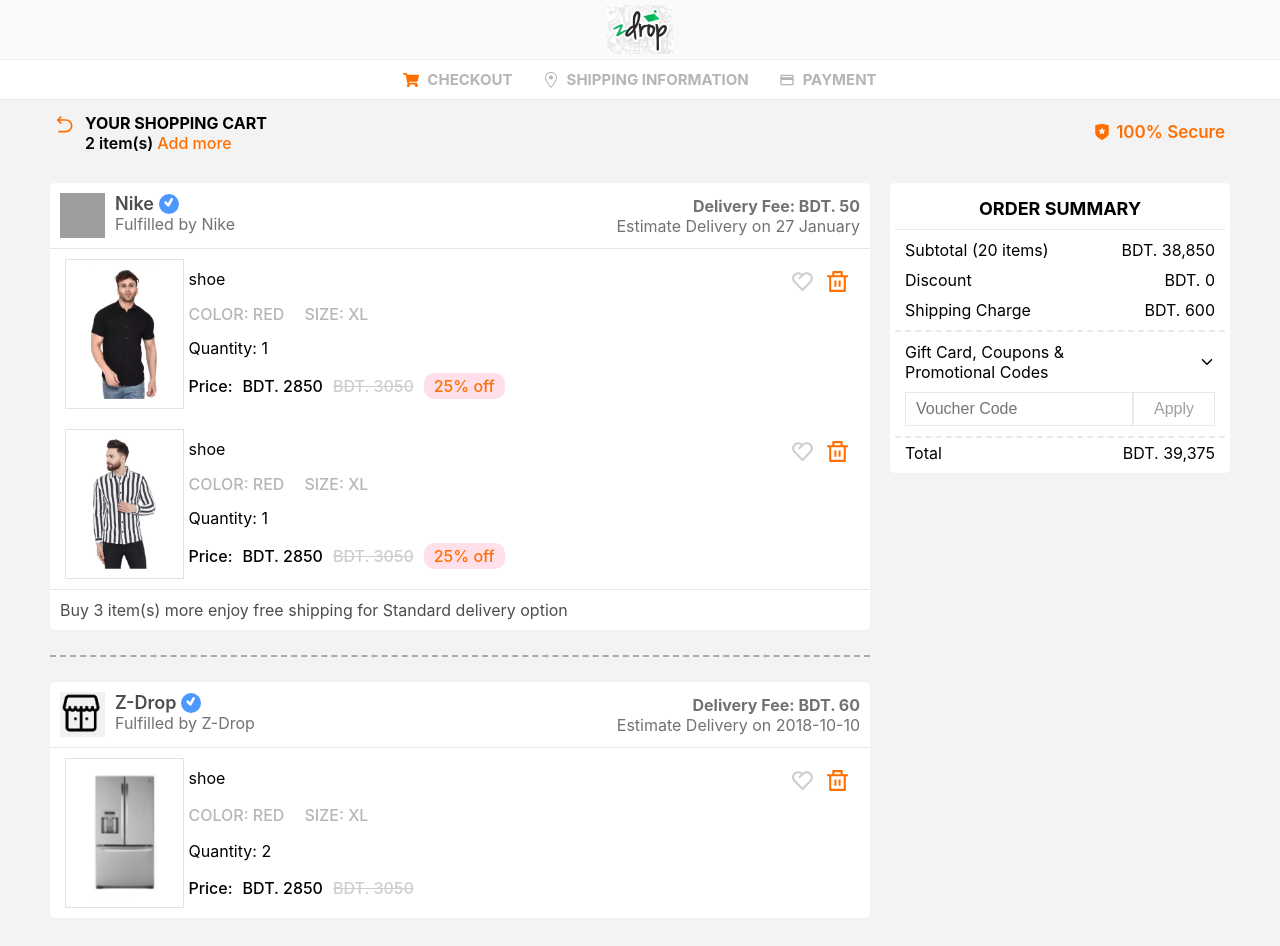
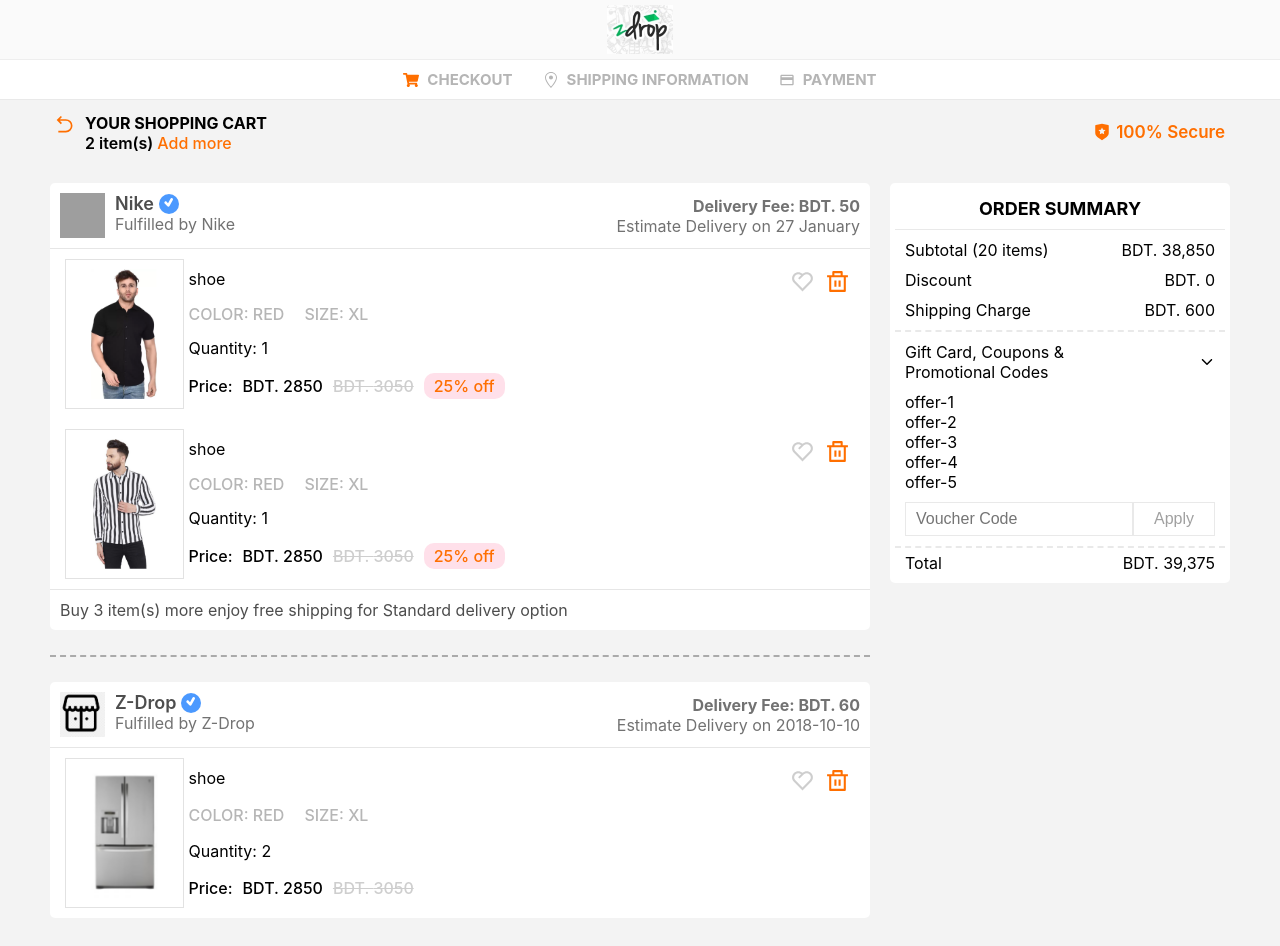
Before and after one commit to Rayhan0Islam0Shagor/z-drop-assignment, a Next.js app: page /cart in a window 1280 px wide. Shown: the top 946 px of the page. Built offline with nearby package versions, Linux system fonts and the light colour scheme; grey boxes are pictures that could not be loaded.

Commit message:
added offer in summary section

```diff
--- a/components/OrderCard/OrderCard.module.scss
+++ b/components/OrderCard/OrderCard.module.scss
@@ -74,12 +74,6 @@
       display: flex;
       font-size: 25px;
 
-      .wishlist__icon {
-        &:hover {
-          fill: #b8b8b8;
-        }
-      }
-
       svg {
         margin: 10px 0 0 10px;
         cursor: pointer;
--- a/components/OrderSummary/OrderSummary.module.scss
+++ b/components/OrderSummary/OrderSummary.module.scss
@@ -23,6 +23,11 @@
       align-items: center;
       justify-content: space-between;
     }
+  }
+
+  .list_of_offer {
+    list-style: none;
+    padding: 0 10px;
   }
 
   .options {
--- a/components/OrderSummary/OrderSummary.tsx
+++ b/components/OrderSummary/OrderSummary.tsx
@@ -38,9 +38,18 @@ const OrderSummary = () => {
 
       <div className={styles.options} onClick={handleClick}>
         <p>Gift Card, Coupons & Promotional Codes</p>
-
         {visible ? <IoIcons.IoIosArrowDown /> : <IoIcons.IoIosArrowUp />}
       </div>
+
+      {visible && (
+        <ul className={styles.list_of_offer}>
+          <li>offer-1</li>
+          <li>offer-2</li>
+          <li>offer-3</li>
+          <li>offer-4</li>
+          <li>offer-5</li>
+        </ul>
+      )}
 
       <form className={styles.coupon__apply__form} onSubmit={submitHandler}>
         <input type="text" placeholder="Voucher Code" />
```
